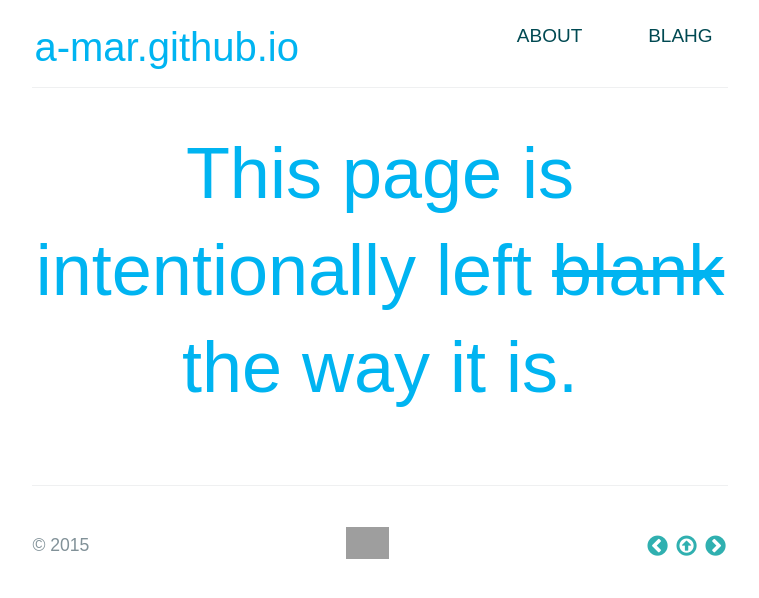
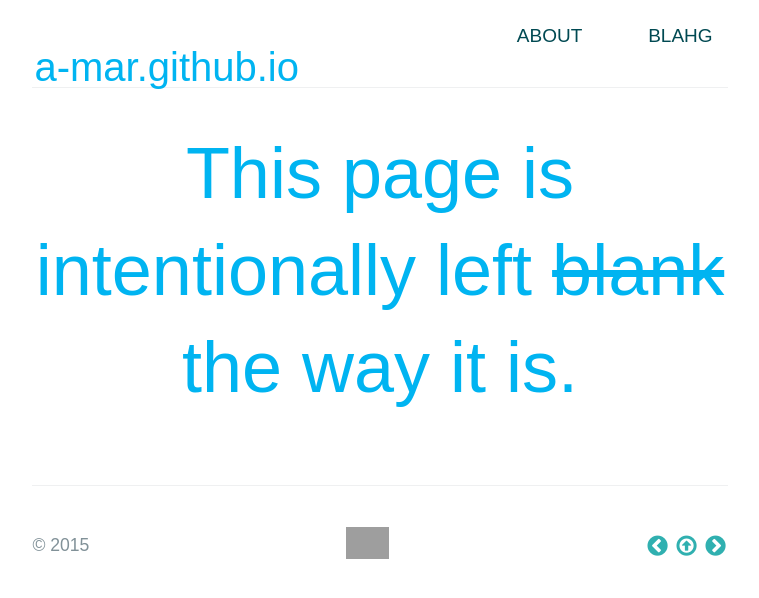
Before and after one commit to a-mar/a-mar.github.io, a Jekyll site: the page built from index.html, in a window 1280 px wide. Shown: the top 598 px of the page, without its empty margins (260-1019 px from the left). Built offline with Jekyll 4.4.1, drawn with Linux system fonts in a browser that asks for light colours; nearby versions of some CDN libraries; some web fonts are replaced; Markdown is read by kramdown in place of the engine named in the settings; grey boxes are pictures that could not be loaded.

Commit message:
Update main.css

```diff
--- a/stylesheets/main.css
+++ b/stylesheets/main.css
@@ -241,7 +241,8 @@ h6 {
   font: 2.5rem; 'CooHewLig', sans-serif;
   float: left;
   text-align: left;
-  margin: 0.5em 0;
+  margin-top: 0.5em;
+  padding-top: 0.5em;
 }
    #header-left a {
      color: #00B4F1;
```
